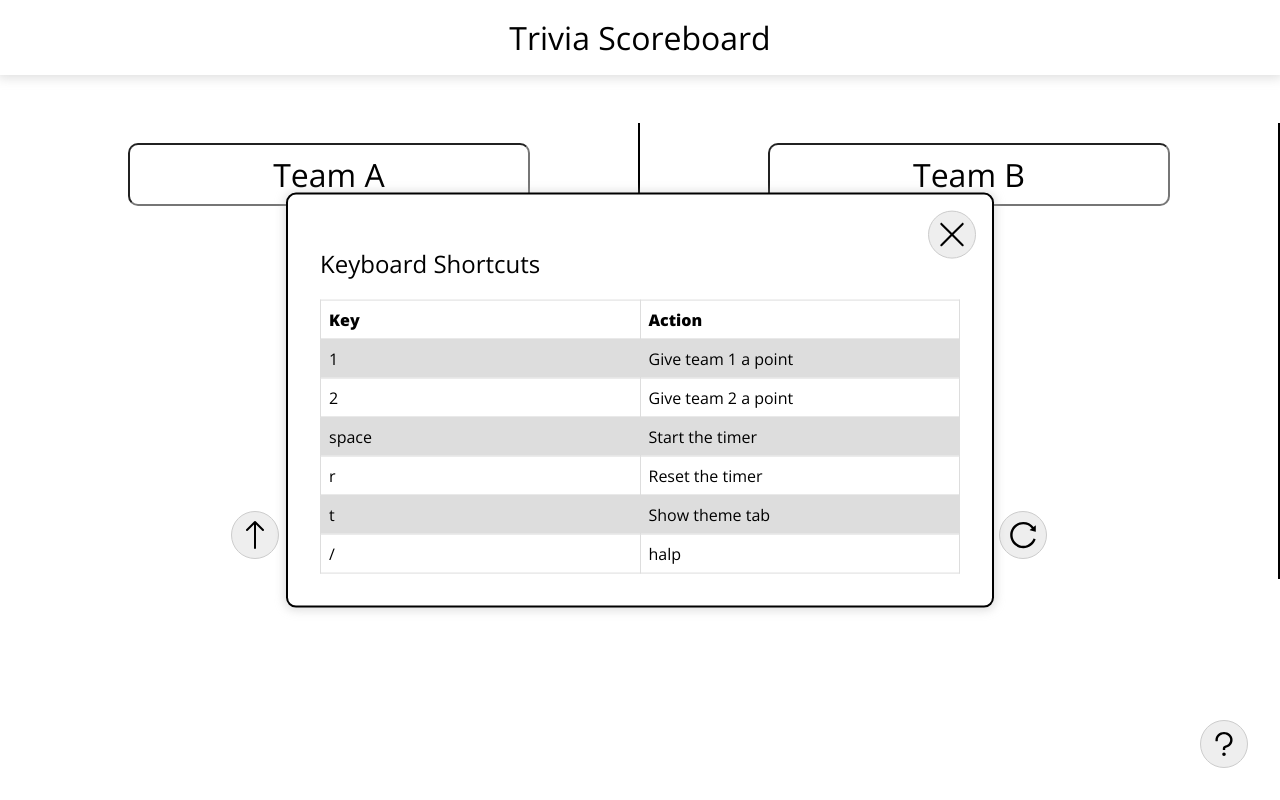
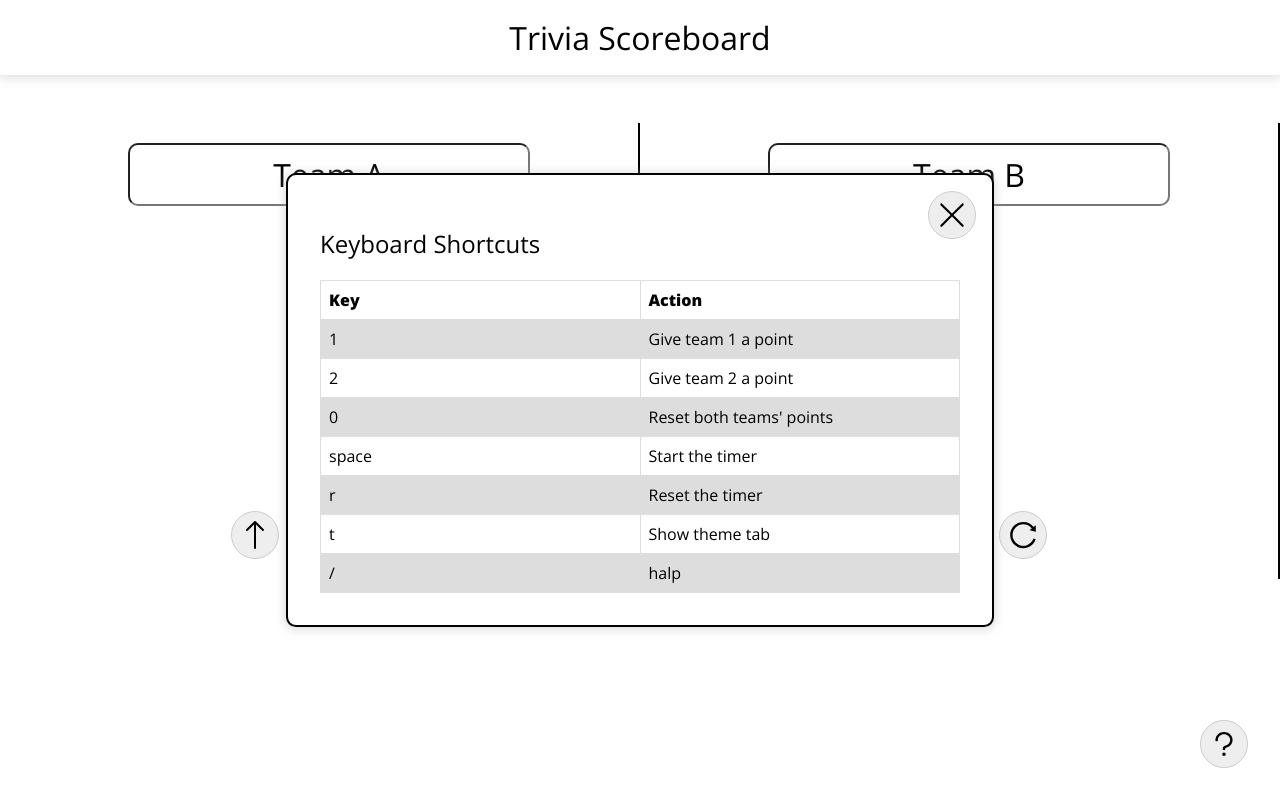
Before and after one commit to jeffrey-zang/trivia-scoreboard, a React (Create React App) app: page / in a window 1280 px wide. Both pictures are taken after a click on the button 1224 px from the left and 744 px from the top of the page. Built offline with nearby package versions, Linux system fonts and the light colour scheme.

Commit message:
reset shortcut and debugging in production lol

```diff
--- a/src/Help.tsx
+++ b/src/Help.tsx
@@ -36,6 +36,10 @@ const Help = () => {
             <td>Give team 2 a point</td>
           </tr>
           <tr>
+            <td>0</td>
+            <td>Reset both teams' points</td>
+          </tr>
+          <tr>
             <td>space</td>
             <td>Start the timer</td>
           </tr>
--- a/src/Team.tsx
+++ b/src/Team.tsx
@@ -30,10 +30,16 @@ const Team: FC<TeamProps> = ({ teamNumber }) => {
   useEffect(() => {
     document.addEventListener("keydown", eventListener);
     document.addEventListener("keydown", resetEventListener);
+    document.addEventListener("keydown", (e) => {
+      console.log(e.key);
+    });
 
     return () => {
       document.removeEventListener("keydown", eventListener);
       document.removeEventListener("keydown", resetEventListener);
+      document.removeEventListener("keydown", (e) => {
+        console.log(e.key);
+      });
     };
   }, [score, eventListener, resetEventListener]);
 
```
